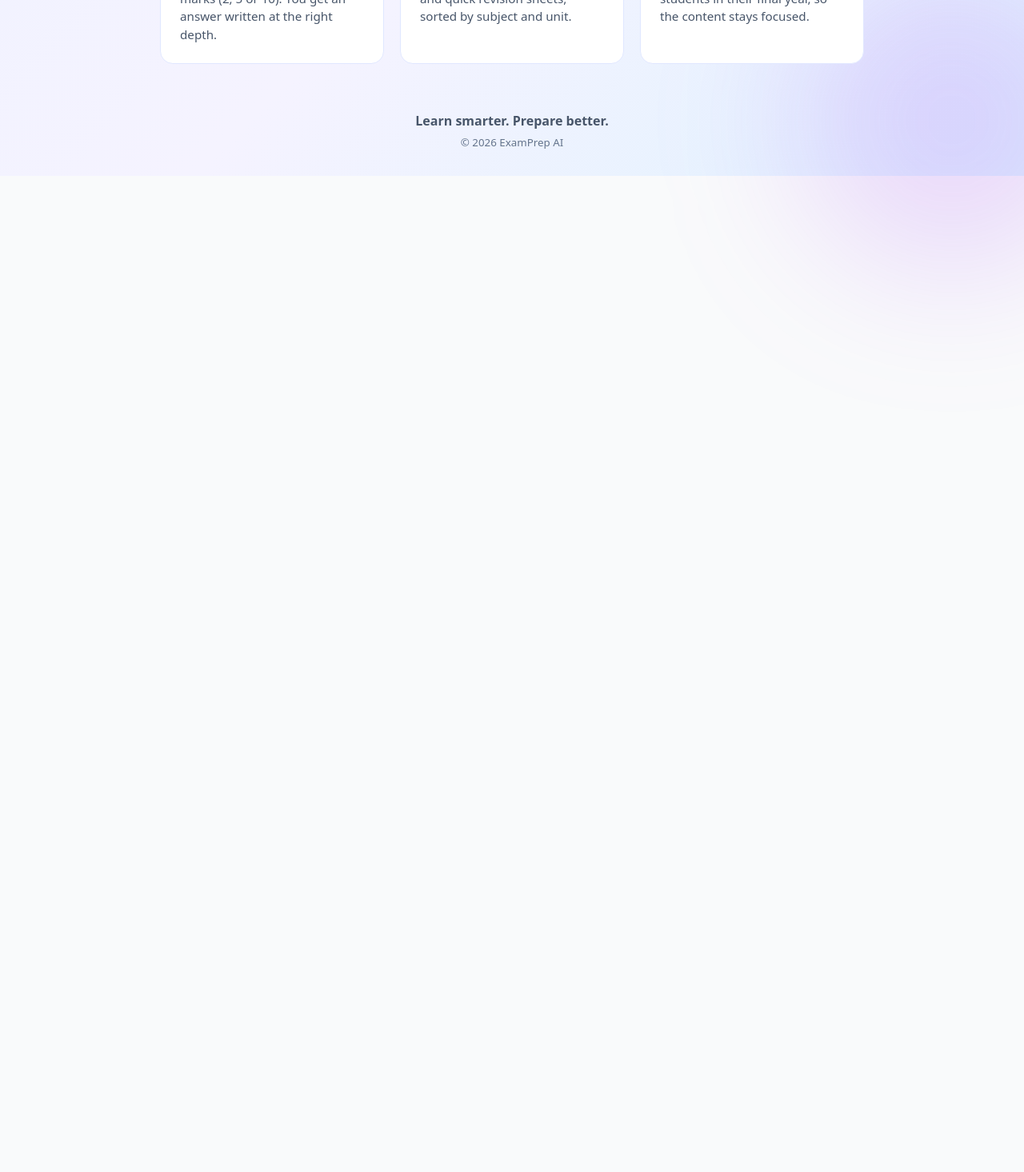
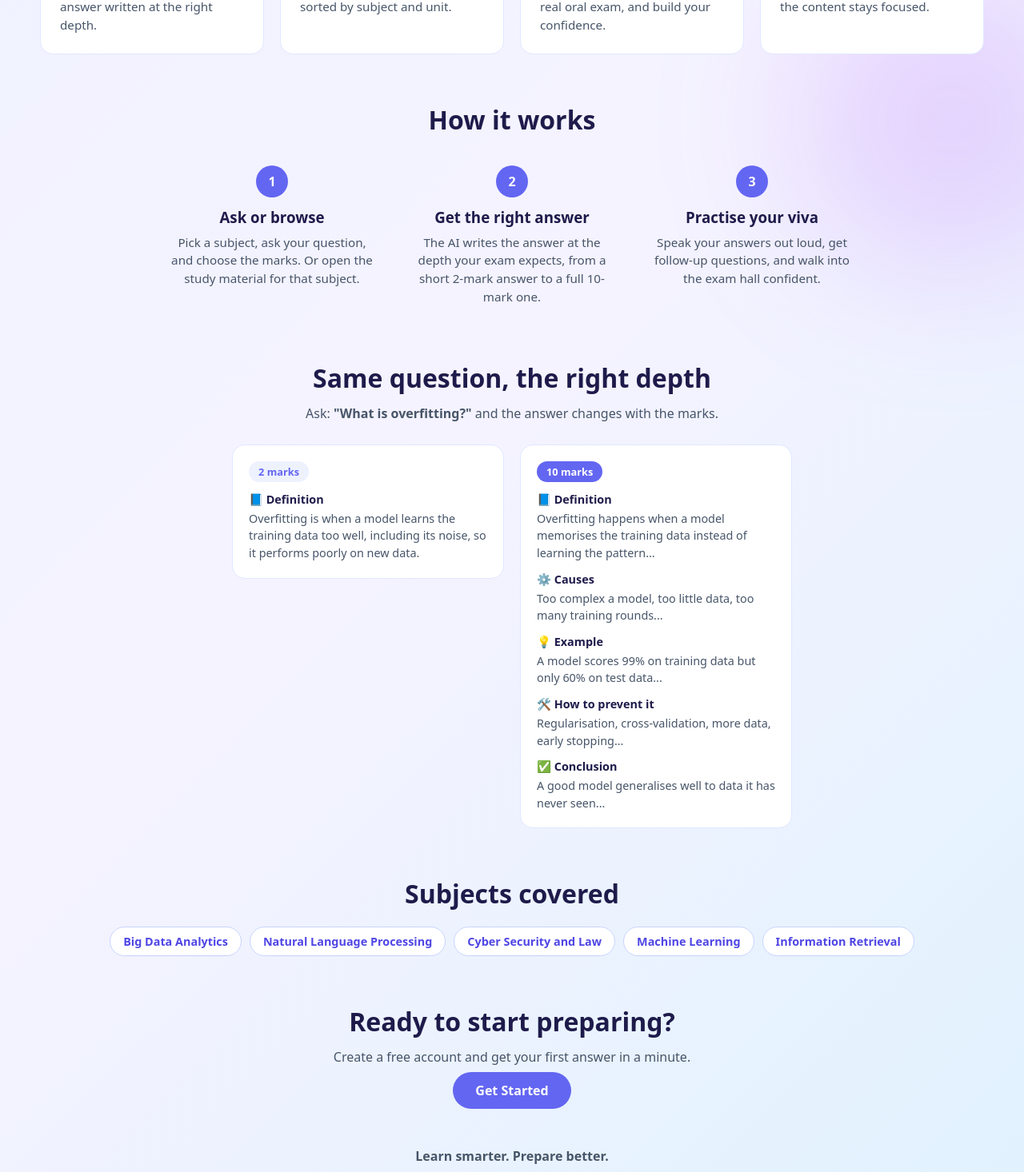
Before and after one commit to HVKG8/exam-prep-platform, a React (Vite) app in the folder client/: page / in a window 1280 px wide. Shown: the part 580-2046 px from the top of the page at 80% size. Before the commit the page ends 800 px from the top, so only its background shows below. Built offline with nearby package versions, Linux system fonts and the light colour scheme; no server answers.

Commit message:
feat: complete welcome page with viva, preview, subjects and CTA

```diff
--- a/client/src/pages/Welcome.css
+++ b/client/src/pages/Welcome.css
@@ -142,6 +142,171 @@
   line-height: 1.5;
 }
 
+/* ---------- How it works ---------- */
+.welcome-how {
+  position: relative;
+  z-index: 1;
+  text-align: center;
+  padding: 0 24px 60px;
+}
+
+.welcome-how h2 {
+  font-size: 2rem;
+  color: #1e1b4b;
+  margin: 0 0 28px;
+}
+
+.welcome-steps {
+  display: flex;
+  gap: 20px;
+  justify-content: center;
+  flex-wrap: wrap;
+}
+
+.welcome-step {
+  width: 280px;
+  padding: 8px 12px;
+}
+
+.welcome-step-number {
+  width: 40px;
+  height: 40px;
+  margin: 0 auto 12px;
+  border-radius: 50%;
+  background: #6366f1;
+  color: #ffffff;
+  font-weight: 700;
+  display: flex;
+  align-items: center;
+  justify-content: center;
+}
+
+.welcome-step h3 {
+  margin: 0 0 8px;
+  color: #1e1b4b;
+}
+
+.welcome-step p {
+  margin: 0;
+  color: #475569;
+  font-size: 0.95rem;
+  line-height: 1.5;
+}
+
+/* ---------- Answer preview ---------- */
+.welcome-preview {
+  position: relative;
+  z-index: 1;
+  text-align: center;
+  padding: 0 24px 60px;
+}
+
+.welcome-preview h2,
+.welcome-subjects h2,
+.welcome-cta h2 {
+  font-size: 2rem;
+  color: #1e1b4b;
+  margin: 0 0 12px;
+}
+
+.welcome-section-sub {
+  color: #475569;
+  margin: 0 0 28px;
+}
+
+.welcome-preview-grid {
+  display: flex;
+  gap: 20px;
+  justify-content: center;
+  align-items: flex-start;
+  flex-wrap: wrap;
+}
+
+.welcome-answer-card {
+  background: #ffffff;
+  border: 1px solid #e0e7ff;
+  border-radius: 16px;
+  padding: 20px;
+  width: 340px;
+  text-align: left;
+}
+
+.welcome-marks-badge {
+  display: inline-block;
+  padding: 4px 12px;
+  margin-bottom: 12px;
+  border-radius: 999px;
+  background: #eef2ff;
+  color: #6366f1;
+  font-size: 0.8rem;
+  font-weight: 700;
+}
+
+.welcome-marks-badge-big {
+  background: #6366f1;
+  color: #ffffff;
+}
+
+.welcome-answer-section {
+  margin-bottom: 12px;
+}
+
+.welcome-answer-section:last-child {
+  margin-bottom: 0;
+}
+
+.welcome-answer-section h4 {
+  margin: 0 0 4px;
+  font-size: 0.9rem;
+  color: #1e1b4b;
+}
+
+.welcome-answer-section p {
+  margin: 0;
+  font-size: 0.9rem;
+  color: #475569;
+  line-height: 1.5;
+}
+
+/* ---------- Subjects ---------- */
+.welcome-subjects {
+  position: relative;
+  z-index: 1;
+  text-align: center;
+  padding: 0 24px 60px;
+}
+
+.welcome-chips {
+  display: flex;
+  gap: 10px;
+  justify-content: center;
+  flex-wrap: wrap;
+  margin-top: 20px;
+}
+
+.welcome-chip {
+  padding: 8px 16px;
+  background: #ffffff;
+  border: 1px solid #c7d2fe;
+  border-radius: 999px;
+  color: #4f46e5;
+  font-size: 0.9rem;
+  font-weight: 600;
+}
+
+/* ---------- Final call to action ---------- */
+.welcome-cta {
+  position: relative;
+  z-index: 1;
+  text-align: center;
+  padding: 0 24px 60px;
+}
+
+.welcome-cta p {
+  color: #475569;
+  margin: 0 0 20px;
+}
+
 .welcome-footer {
   position: relative;
   z-index: 1;
@@ -155,3 +320,20 @@
   font-weight: 600;
   color: #475569;
 }
+
+@media (max-width: 768px) {
+  .welcome-hero h1 {
+    font-size: 2.1rem;
+  }
+
+  .welcome-how h2,
+  .welcome-preview h2,
+  .welcome-subjects h2,
+  .welcome-cta h2 {
+    font-size: 1.5rem;
+  }
+
+  .welcome-answer-card {
+    width: 100%;
+  }
+}
--- a/client/src/pages/Welcome.jsx
+++ b/client/src/pages/Welcome.jsx
@@ -5,6 +5,14 @@ function Welcome() {
   if (localStorage.getItem('token')) {
     return <Navigate to="/dashboard" replace />
   }
+
+  const subjects = [
+    'Big Data Analytics',
+    'Natural Language Processing',
+    'Cyber Security and Law',
+    'Machine Learning',
+    'Information Retrieval',
+  ]
 
   return (
     <div className="welcome-page">
@@ -45,10 +53,96 @@ function Welcome() {
           <p>Notes, syllabus, past papers and quick revision sheets, sorted by subject and unit.</p>
         </div>
         <div className="welcome-feature-card">
+          <div className="welcome-feature-icon">🎤</div>
+          <h3>Viva Prep</h3>
+          <p>Practise your viva by speaking your answers out loud, like a real oral exam, and build your confidence.</p>
+        </div>
+        <div className="welcome-feature-card">
           <div className="welcome-feature-icon">🎯</div>
           <h3>Made for Exams</h3>
           <p>Built for Computer Engineering students in their final year, so the content stays focused.</p>
         </div>
+      </section>
+
+      <section className="welcome-how">
+        <h2>How it works</h2>
+        <div className="welcome-steps">
+          <div className="welcome-step">
+            <div className="welcome-step-number">1</div>
+            <h3>Ask or browse</h3>
+            <p>Pick a subject, ask your question, and choose the marks. Or open the study material for that subject.</p>
+          </div>
+          <div className="welcome-step">
+            <div className="welcome-step-number">2</div>
+            <h3>Get the right answer</h3>
+            <p>The AI writes the answer at the depth your exam expects, from a short 2-mark answer to a full 10-mark one.</p>
+          </div>
+          <div className="welcome-step">
+            <div className="welcome-step-number">3</div>
+            <h3>Practise your viva</h3>
+            <p>Speak your answers out loud, get follow-up questions, and walk into the exam hall confident.</p>
+          </div>
+        </div>
+      </section>
+
+      <section className="welcome-preview">
+        <h2>Same question, the right depth</h2>
+        <p className="welcome-section-sub">
+          Ask: <strong>"What is overfitting?"</strong> and the answer changes with the marks.
+        </p>
+        <div className="welcome-preview-grid">
+          <div className="welcome-answer-card">
+            <span className="welcome-marks-badge">2 marks</span>
+            <div className="welcome-answer-section">
+              <h4>📘 Definition</h4>
+              <p>
+                Overfitting is when a model learns the training data too well,
+                including its noise, so it performs poorly on new data.
+              </p>
+            </div>
+          </div>
+
+          <div className="welcome-answer-card">
+            <span className="welcome-marks-badge welcome-marks-badge-big">10 marks</span>
+            <div className="welcome-answer-section">
+              <h4>📘 Definition</h4>
+              <p>Overfitting happens when a model memorises the training data instead of learning the pattern...</p>
+            </div>
+            <div className="welcome-answer-section">
+              <h4>⚙️ Causes</h4>
+              <p>Too complex a model, too little data, too many training rounds...</p>
+            </div>
+            <div className="welcome-answer-section">
+              <h4>💡 Example</h4>
+              <p>A model scores 99% on training data but only 60% on test data...</p>
+            </div>
+            <div className="welcome-answer-section">
+              <h4>🛠️ How to prevent it</h4>
+              <p>Regularisation, cross-validation, more data, early stopping...</p>
+            </div>
+            <div className="welcome-answer-section">
+              <h4>✅ Conclusion</h4>
+              <p>A good model generalises well to data it has never seen...</p>
+            </div>
+          </div>
+        </div>
+      </section>
+
+      <section className="welcome-subjects">
+        <h2>Subjects covered</h2>
+        <div className="welcome-chips">
+          {subjects.map((s) => (
+            <span key={s} className="welcome-chip">{s}</span>
+          ))}
+        </div>
+      </section>
+
+      <section className="welcome-cta">
+        <h2>Ready to start preparing?</h2>
+        <p>Create a free account and get your first answer in a minute.</p>
+        <Link to="/register" className="welcome-btn welcome-btn-primary">
+          Get Started
+        </Link>
       </section>
 
       <footer className="welcome-footer">
```
